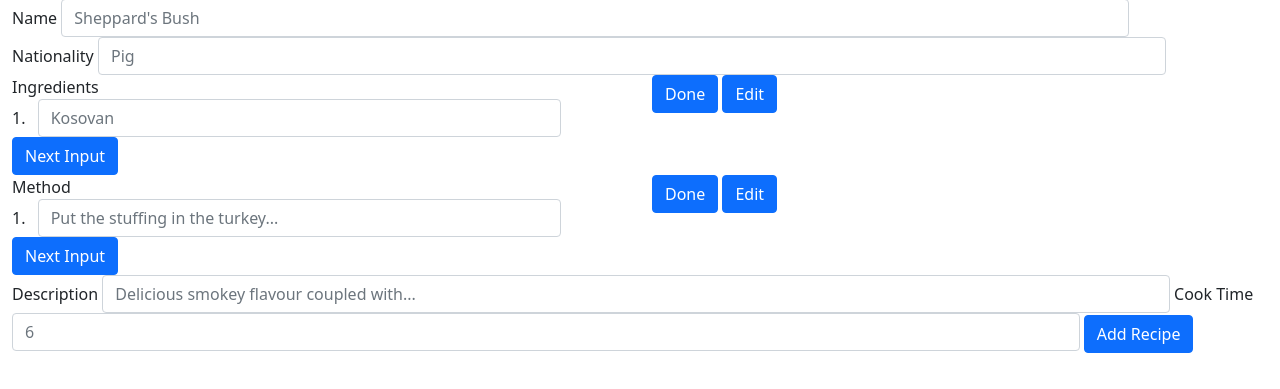
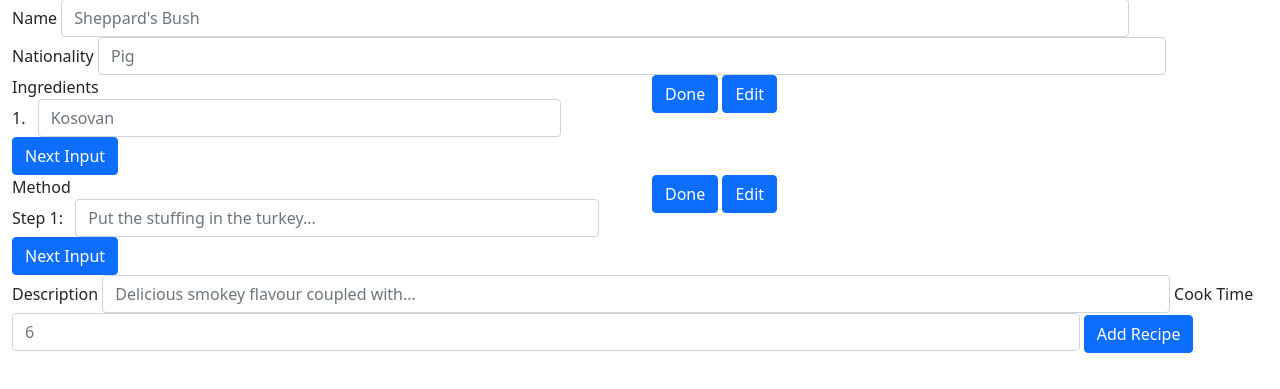
Before and after one commit to Jonasitoelprogramador/Milestone3, a Flask app: page /add_recipe in a window 1280 px wide. Shown: the part 396-785 px from the top of the page. Run offline with Flask 2, Linux system fonts and the light colour scheme; some libraries are stand-ins or nearby versions.

Commit message:
fix bug in next_input preventing from items becoming read only after clicking next input button.  Add second if clause in next function in order to add next step

```diff
--- a/static/js/scripts2.js
+++ b/static/js/scripts2.js
@@ -17,23 +17,25 @@ function next_input() {
     if (this.className=="btn btn-primary next-step")
     {console.log("step");
     var x = document.getElementsByClassName("steps")[0].children[0];
-    var d = "btn btn-primary dlt-method"}
+    var d = "btn btn-primary dlt-method";
+    }
     else {
     var x = document.getElementsByClassName("ingredients")[0].children[0];
     console.log("ingredient");
     var d = "btn btn-primary dlt"};
-    console.log(x);
     var number = x.parentElement.children.length;
-    console.log(number);
-    x.children[0].children[2].readOnly = true;
-    console.log(x.children[0].children[2]);
+    x.parentElement.children[number - 1].children[0].children[2].readOnly = true;
+    if (x == document.getElementsByClassName("steps")[0].children[0]) {
+        var template_literal = `Step ${number + 1}:`
+    }
+    else {var template_literal = `${number + 1}.`}
     var inpt = document.createElement("div");
     inpt.className = "row";
     inpt.setAttribute = ("type", "text");
     inpt.innerHTML =
     `<div class="col-md-6">
             <div></div>
-            <span style="margin-right: 8px;">${number + 1}.</span>
+            <span style="margin-right: 8px;">${template_literal}</span>
             <input type="text" class="form-control" id="exampleFormControlInput3" name="ingredients" placeholder="Kosovan">
     </div>
     <div class="col-md-6">
--- a/templates/add_recipe.html
+++ b/templates/add_recipe.html
@@ -37,7 +37,7 @@
     <div class="row">
         <div class="col-md-6">
             <label for="exampleFormControlSelect3" style="display: block;">Method</label>
-            <span style="margin-right: 8px;">1.</span>
+            <span style="margin-right: 8px;">Step 1:</span>
             <input type="text" class="form-control" id="exampleFormControlInput4" name="steps" placeholder="Put the stuffing in the turkey...">
         </div>
         <div class="col-md-6" class="top-level-secondary-ingredient-buttons">
```
